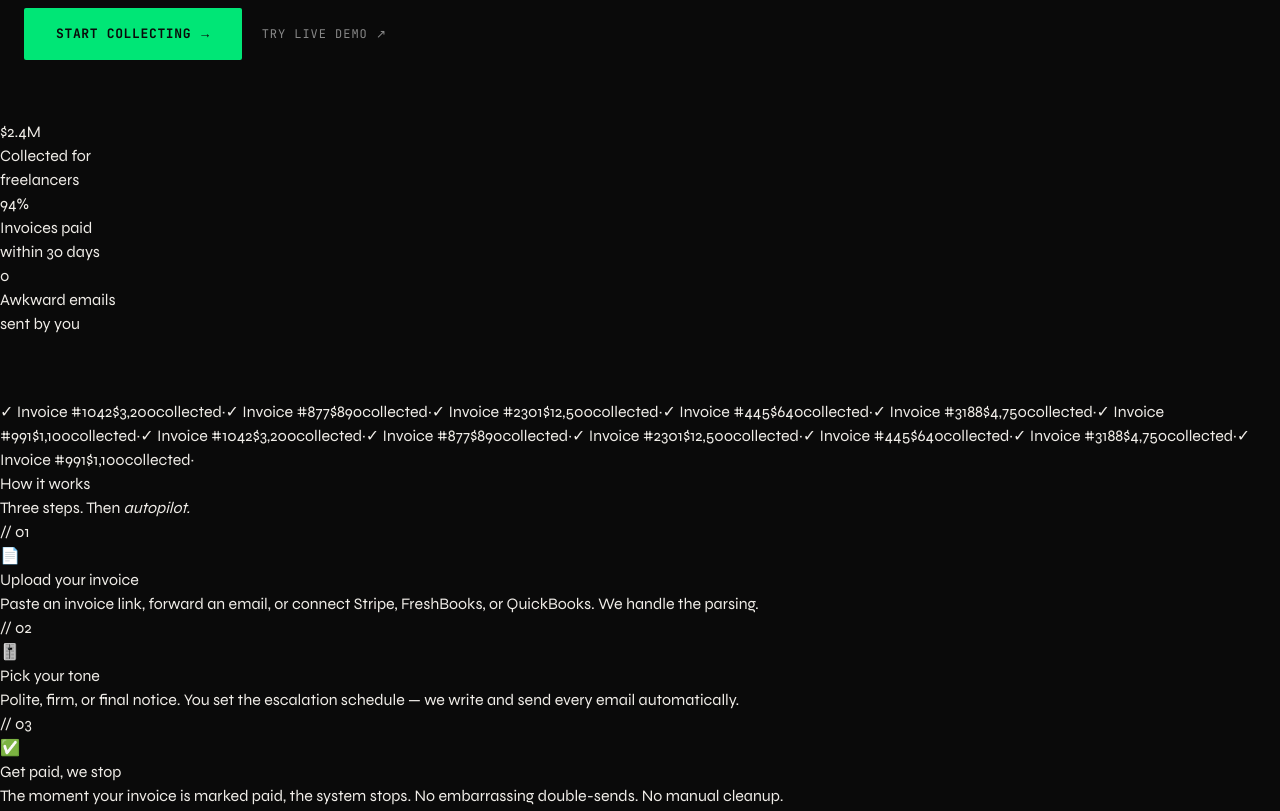
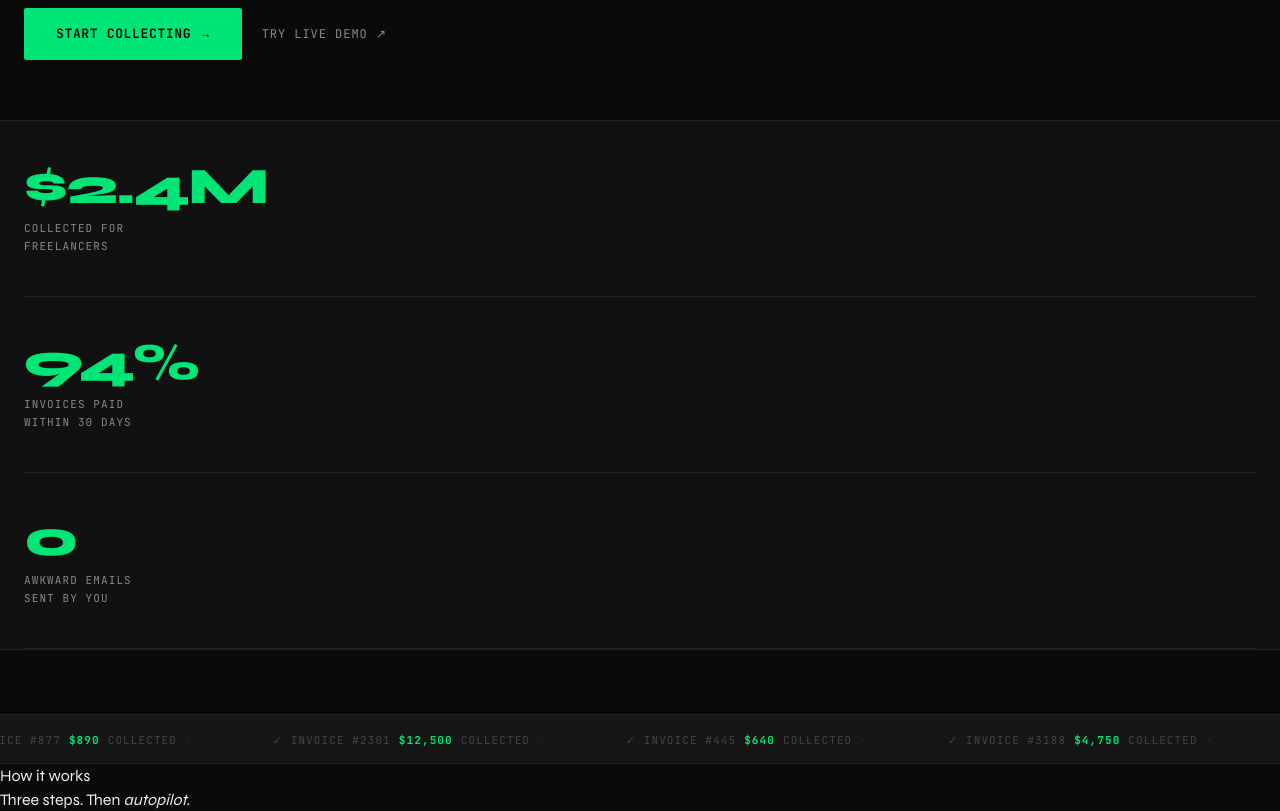
Before and after one commit to nyashahama/invoice-chaser, a Next.js app in the folder frontend/: page / in a window 1280 px wide. Shown: the part 980-1791 px from the top of the page. Built offline with nearby package versions, Linux system fonts and the light colour scheme; no server answers.

Commit message:
feat: migrate Stats, Ticker, Footer components to Tailwind

```diff
--- a/frontend/components/Footer.tsx
+++ b/frontend/components/Footer.tsx
@@ -4,9 +4,9 @@ import React from "react";
 
 export default function Footer() {
   return (
-    <footer>
-      <div className="footer-logo">InvoiceChaser</div>
-      <div className="footer-copy">
+    <footer className="border-t border-border-default px-12 py-8 flex items-center justify-between md:flex-col md:gap-3 md:text-center md:py-6">
+      <div className="font-mono text-xs font-bold text-text-muted tracking-[0.1em] uppercase">InvoiceChaser</div>
+      <div className="font-mono text-[11px] text-text-muted">
         © 2026 InvoiceChaser. All rights reserved.
       </div>
     </footer>
--- a/frontend/components/Stats.tsx
+++ b/frontend/components/Stats.tsx
@@ -4,26 +4,26 @@ import React from "react";
 
 export default function Stats() {
   return (
-    <div className="stats-strip">
-      <div className="stat-item">
-        <div className="stat-num">$2.4M</div>
-        <div className="stat-label">
+    <div className="border-t border-b border-border-default bg-surface px-12 grid grid-cols-3 overflow-hidden md:grid-cols-1 md:px-6">
+      <div className="[&:nth-child(1)]:[animation-delay:100ms] [&:nth-child(2)]:[animation-delay:200ms] [&:nth-child(3)]:[animation-delay:300ms] py-10 pr-12 pl-12 border-r border-border-default opacity-0 animate-fade-up md:border-r-0 md:border-b md:border-border-default md:px-0">
+        <div className="text-[clamp(36px,4vw,54px)] font-extrabold leading-none mb-2 text-green tracking-tight">$2.4M</div>
+        <div className="font-mono text-[11px] text-text-dim tracking-[0.1em] uppercase leading-relaxed">
           Collected for
           <br />
           freelancers
         </div>
       </div>
-      <div className="stat-item">
-        <div className="stat-num">94%</div>
-        <div className="stat-label">
+      <div className="[&:nth-child(1)]:[animation-delay:100ms] [&:nth-child(2)]:[animation-delay:200ms] [&:nth-child(3)]:[animation-delay:300ms] py-10 pr-12 pl-12 border-r border-border-default opacity-0 animate-fade-up md:border-r-0 md:border-b md:border-border-default md:px-0">
+        <div className="text-[clamp(36px,4vw,54px)] font-extrabold leading-none mb-2 text-green tracking-tight">94%</div>
+        <div className="font-mono text-[11px] text-text-dim tracking-[0.1em] uppercase leading-relaxed">
           Invoices paid
           <br />
           within 30 days
         </div>
       </div>
-      <div className="stat-item">
-        <div className="stat-num">0</div>
-        <div className="stat-label">
+      <div className="[&:nth-child(1)]:[animation-delay:100ms] [&:nth-child(2)]:[animation-delay:200ms] [&:nth-child(3)]:[animation-delay:300ms] py-10 pr-12 pl-12 border-r border-border-default opacity-0 animate-fade-up md:border-r-0 md:border-b md:border-border-default md:px-0">
+        <div className="text-[clamp(36px,4vw,54px)] font-extrabold leading-none mb-2 text-green tracking-tight">0</div>
+        <div className="font-mono text-[11px] text-text-dim tracking-[0.1em] uppercase leading-relaxed">
           Awkward emails
           <br />
           sent by you
--- a/frontend/components/Ticker.tsx
+++ b/frontend/components/Ticker.tsx
@@ -4,80 +4,80 @@ import React from "react";
 
 export default function Ticker() {
   return (
-    <div className="ticker-wrap" style={{ marginTop: "64px" }}>
-      <div className="ticker">
-        <span className="ticker-item">
+    <div className="border-t border-b border-border-default bg-surface2 overflow-hidden py-3 whitespace-nowrap mt-16">
+      <div className="inline-flex gap-0 animate-ticker">
+        <span className="inline-flex items-center gap-2 font-mono text-[11px] text-text-muted tracking-[0.1em] px-10 uppercase">
           ✓ Invoice #1042
-          <span className="amt">$3,200</span>
+          <span className="text-green font-bold">$3,200</span>
           collected
-          <span className="ticker-sep">·</span>
+          <span className="text-border-light">·</span>
         </span>
-        <span className="ticker-item">
+        <span className="inline-flex items-center gap-2 font-mono text-[11px] text-text-muted tracking-[0.1em] px-10 uppercase">
           ✓ Invoice #877
-          <span className="amt">$890</span>
+          <span className="text-green font-bold">$890</span>
           collected
-          <span className="ticker-sep">·</span>
+          <span className="text-border-light">·</span>
         </span>
-        <span className="ticker-item">
+        <span className="inline-flex items-center gap-2 font-mono text-[11px] text-text-muted tracking-[0.1em] px-10 uppercase">
           ✓ Invoice #2301
-          <span className="amt">$12,500</span>
+          <span className="text-green font-bold">$12,500</span>
           collected
-          <span className="ticker-sep">·</span>
+          <span className="text-border-light">·</span>
         </span>
-        <span className="ticker-item">
+        <span className="inline-flex items-center gap-2 font-mono text-[11px] text-text-muted tracking-[0.1em] px-10 uppercase">
           ✓ Invoice #445
-          <span className="amt">$640</span>
+          <span className="text-green font-bold">$640</span>
           collected
-          <span className="ticker-sep">·</span>
+          <span className="text-border-light">·</span>
         </span>
-        <span className="ticker-item">
+        <span className="inline-flex items-center gap-2 font-mono text-[11px] text-text-muted tracking-[0.1em] px-10 uppercase">
           ✓ Invoice #3188
-          <span className="amt">$4,750</span>
+          <span className="text-green font-bold">$4,750</span>
           collected
-          <span className="ticker-sep">·</span>
+          <span className="text-border-light">·</span>
         </span>
-        <span className="ticker-item">
+        <span className="inline-flex items-center gap-2 font-mono text-[11px] text-text-muted tracking-[0.1em] px-10 uppercase">
           ✓ Invoice #991
-          <span className="amt">$1,100</span>
+          <span className="text-green font-bold">$1,100</span>
           collected
-          <span className="ticker-sep">·</span>
+          <span className="text-border-light">·</span>
         </span>
         {/* repeat for infinite scroll */}
-        <span className="ticker-item">
+        <span className="inline-flex items-center gap-2 font-mono text-[11px] text-text-muted tracking-[0.1em] px-10 uppercase">
           ✓ Invoice #1042
-          <span className="amt">$3,200</span>
+          <span className="text-green font-bold">$3,200</span>
           collected
-          <span className="ticker-sep">·</span>
+          <span className="text-border-light">·</span>
         </span>
-        <span className="ticker-item">
+        <span className="inline-flex items-center gap-2 font-mono text-[11px] text-text-muted tracking-[0.1em] px-10 uppercase">
           ✓ Invoice #877
-          <span className="amt">$890</span>
+          <span className="text-green font-bold">$890</span>
           collected
-          <span className="ticker-sep">·</span>
+          <span className="text-border-light">·</span>
         </span>
-        <span className="ticker-item">
+        <span className="inline-flex items-center gap-2 font-mono text-[11px] text-text-muted tracking-[0.1em] px-10 uppercase">
           ✓ Invoice #2301
-          <span className="amt">$12,500</span>
+          <span className="text-green font-bold">$12,500</span>
           collected
-          <span className="ticker-sep">·</span>
+          <span className="text-border-light">·</span>
         </span>
-        <span className="ticker-item">
+        <span className="inline-flex items-center gap-2 font-mono text-[11px] text-text-muted tracking-[0.1em] px-10 uppercase">
           ✓ Invoice #445
-          <span className="amt">$640</span>
+          <span className="text-green font-bold">$640</span>
           collected
-          <span className="ticker-sep">·</span>
+          <span className="text-border-light">·</span>
         </span>
-        <span className="ticker-item">
+        <span className="inline-flex items-center gap-2 font-mono text-[11px] text-text-muted tracking-[0.1em] px-10 uppercase">
           ✓ Invoice #3188
-          <span className="amt">$4,750</span>
+          <span className="text-green font-bold">$4,750</span>
           collected
-          <span className="ticker-sep">·</span>
+          <span className="text-border-light">·</span>
         </span>
-        <span className="ticker-item">
+        <span className="inline-flex items-center gap-2 font-mono text-[11px] text-text-muted tracking-[0.1em] px-10 uppercase">
           ✓ Invoice #991
-          <span className="amt">$1,100</span>
+          <span className="text-green font-bold">$1,100</span>
           collected
-          <span className="ticker-sep">·</span>
+          <span className="text-border-light">·</span>
         </span>
       </div>
     </div>
```
